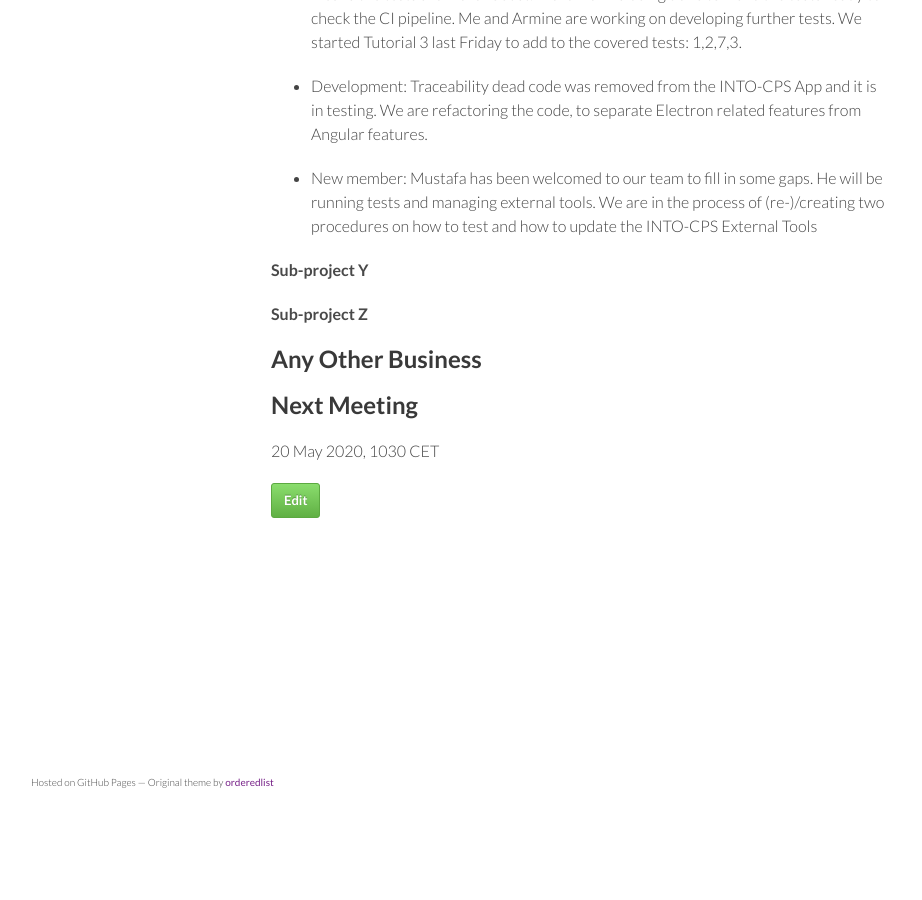
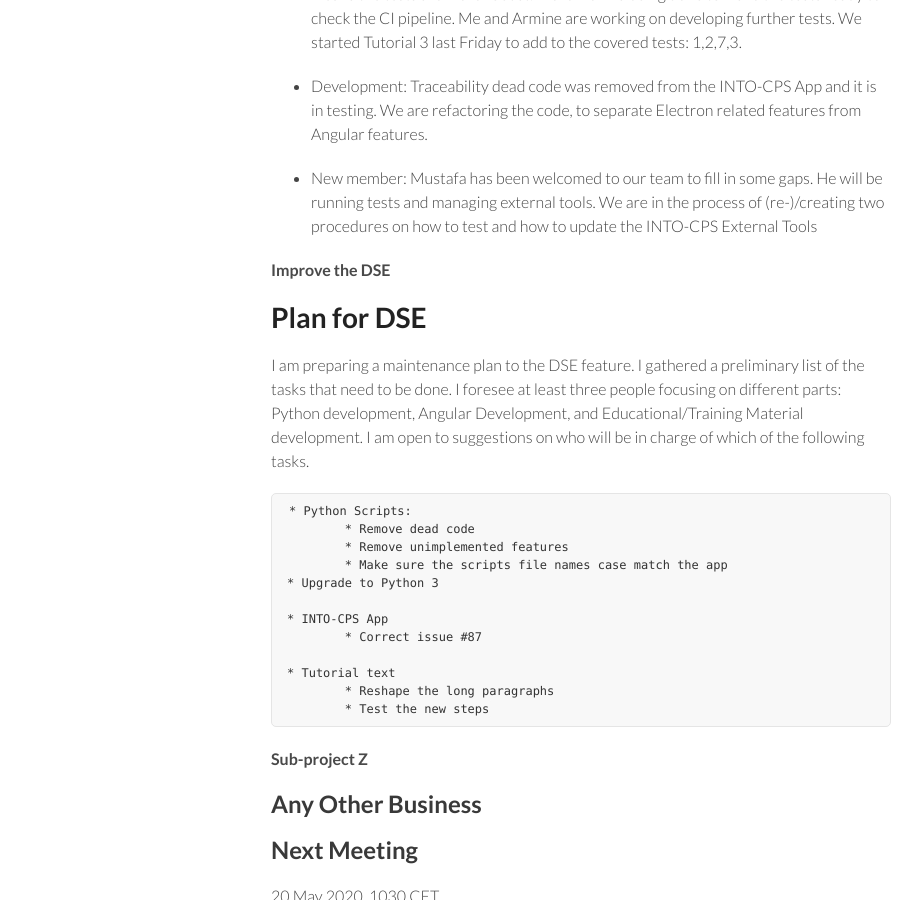
Before and after one commit to digitaltwincentre/digitaltwincentre.github.io, a Jekyll site: the page built from _biweeklies/Biweekly-17.md, in a window 1280 px wide and 900 px high, scrolled down 1780 px. Shown: the whole window, without its empty margins (179-1101 px from the left). Built offline with Jekyll 4.4.1, drawn with Linux system fonts in a browser that asks for light colours; nearby versions of some CDN libraries; before the commit the page ends 2592 px from its top, so only the background shows below that.

Commit message:
Add DSE plan

```diff
--- a/_biweeklies/Biweekly-17.md
+++ b/_biweeklies/Biweekly-17.md
@@ -108,7 +108,29 @@ delay paper. He has been doing good advances on that side.
   External Tools
 
 
-#### Sub-project Y
+#### Improve the DSE
+
+# Plan for DSE
+
+I am preparing a maintenance plan to the DSE feature. I gathered a preliminary
+list of the tasks that need to be done. I foresee at least three people
+focusing on different parts: Python development, Angular Development, and
+Educational/Training Material development. I am open to suggestions on who will
+be in charge of which of the following tasks.
+
+	* Python Scripts:
+		* Remove dead code
+		* Remove unimplemented features
+		* Make sure the scripts file names case match the app
+    * Upgrade to Python 3
+
+	* INTO-CPS App
+		* Correct issue #87
+
+	* Tutorial text
+		* Reshape the long paragraphs
+		* Test the new steps
+
 
 #### Sub-project Z
 
```
